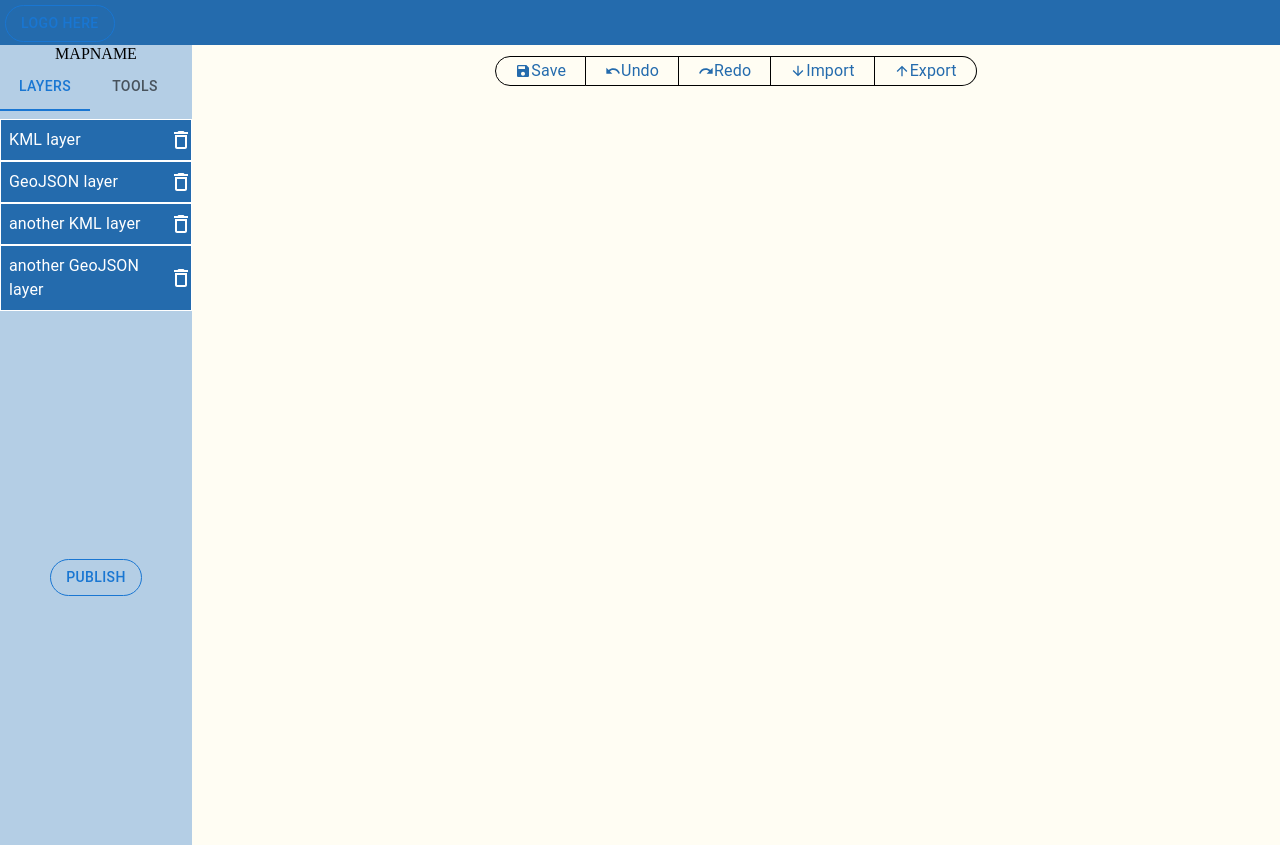
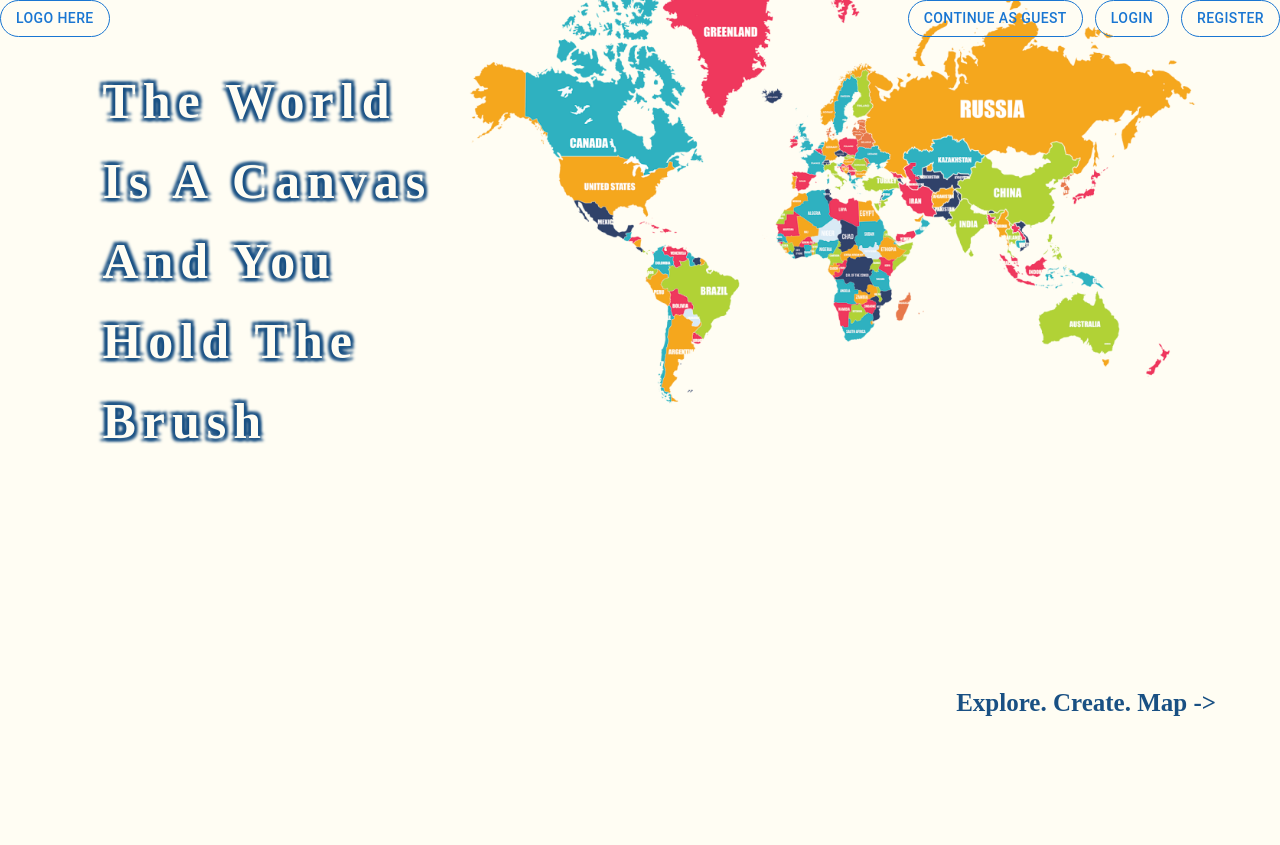
Before and after one commit to AmyLin06/MapArtisan, a React (Create React App) app in the folder client/: page / in a window 1280 px wide. After the commit the page ends 800 px from the top, so only its background shows below. Built offline with nearby package versions, Linux system fonts and the light colour scheme; a web font is replaced by a local one.

Commit message:
Completed a general outlook of the workspace screen

```diff
--- a/client/src/App.js
+++ b/client/src/App.js
@@ -9,7 +9,6 @@ import homeMaps from "./assets/currentUserMaps.json";
 import MapDetailsScreen from "./screens/MapDetailsScreen";
 import AccountViewScreen from "./screens/AccountViewScreen";
 import ProfileScreen from "./screens/ProfileScreen";
-import WorkspaceScreen from "./screens/WorkspaceScreen";
 
 function App() {
   return (
@@ -30,7 +29,7 @@ function App() {
       <BrowserRouter>
         <Routes>
           <Route path="/">
-            <Route index element={<WorkspaceScreen />} />
+            <Route index element={<SplashScreen />} />
             <Route path="login" element={<LoginScreen />} />
             <Route path="register" element={<RegisterScreen />} />
             <Route path="home" element={<HomeScreen maps={homeMaps.maps} />} />
--- a/client/src/components/SideMenu.js
+++ b/client/src/components/SideMenu.js
@@ -2,7 +2,6 @@ import * as React from "react";
 import PropTypes from "prop-types";
 import Tabs from "@mui/material/Tabs";
 import Tab from "@mui/material/Tab";
-import Typography from "@mui/material/Typography";
 import Box from "@mui/material/Box";
 import LayerList from "./LayerList";
 import currentMap from "../assets/currentMap.json";
```
